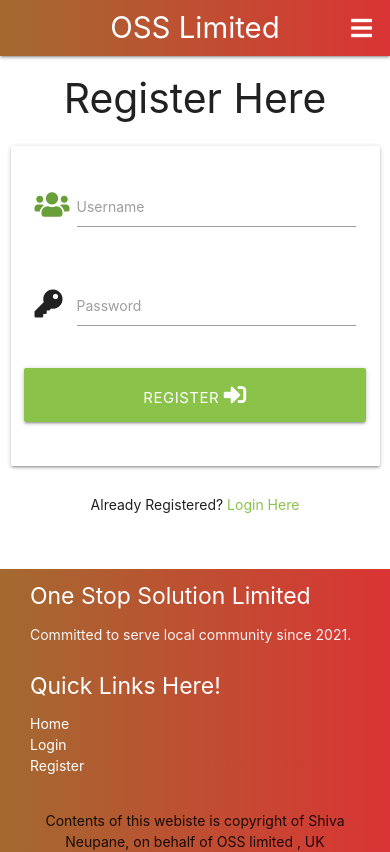
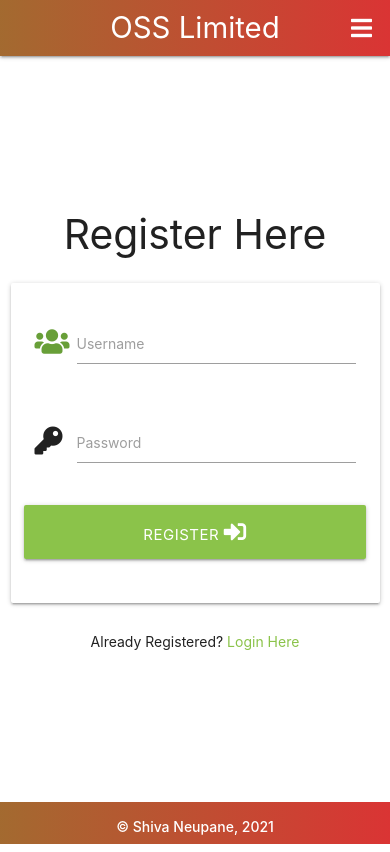
Before and after one commit to shiva123-coder/one-stop-solution, a Flask app: page /register in a window 390 px wide. Run offline with Flask 2, Linux system fonts and the light colour scheme; some libraries are stand-ins or nearby versions; some web fonts are replaced.

Commit message:
Remove some footer contents for better User experience, also added some media query in style.css to make page responsive.

```diff
--- a/static/css/style.css
+++ b/static/css/style.css
@@ -7,11 +7,13 @@ html{
 }
 
 body{
+    min-height: 100vh;
     margin: 0;
     padding: 0;
     font-size: 1rem;
     line-height: 1.5;
     overflow-x: hidden;
+    position: relative;
 }
 
 /* -----navbar----*/
@@ -56,7 +58,7 @@ body{
 }
 
 .image-head{
-    height: 350px;
+    /* height: 350px; */
     padding: 0;
 }
 
@@ -81,9 +83,9 @@ body{
     background-color: #ffffff !important;
 }
 
-.input-row{
+/* .input-row{
     margin-top: 9.8%;
-}
+} */
 
 .main-heading{
     margin-top: 5%;
@@ -156,27 +158,51 @@ border-top: 1px solid #d8abab;
 /* ------- footer ------*/
 #footer{
     background: linear-gradient(to right, #a06529f7, #da3434);
-    left: 0;
+    /* left: 0; */
     bottom: 0;
     width: 100vw;
+    height: 5vh;
+    /* margin-top: auto; */
+    position: absolute;
 }
 
+.footer-text{
+    color: #fff;
+    font-weight:500;
+}
 /*----media screen ---*/
 
 @media screen and (min-width:1200){
+    .main-heading{
+        margin-top: 15%;
+        margin-bottom: 5%;
+    }
 
 }
 
-@media screen and (max-width:992px){
+@media screen and (min-width:768px){
+    .main-heading{
+        margin-top: 15%;
+        margin-bottom: 5%;
+    }
+
+}
+
+@media screen and (min-width:992px){
+    .main-heading{
+        margin-top: 5%;
+        margin-bottom: 5%;
+    }
+}
+
+@media (min-width: 1024px) and (max-width: 1024px) {
+    .main-heading{
+        margin-top: 32%;
+    }
 
 }
 
 @media screen and (max-width:768px){
-
-}
-
-
-@media (min-width:1024px) and (max-width:1024px) {
     .main-heading{
         margin-top: 25%;
         margin-bottom: 5%;
@@ -186,5 +212,27 @@ border-top: 1px solid #d8abab;
 
 
 @media screen and (max-width:576px){
+    .main-heading{
+        margin-top: 40%;
+    }
+}
 
+
+@media screen and (max-width:330px){
+    .main-heading{
+        margin-top: 10%;
+        padding-bottom: 20%;
+    }
+
+    .text-info{
+        padding-bottom: 20%;
+    }
+
+    #footer{
+        height: 9vh;
+    }
+
+    .footer-text{
+        padding-bottom: 2%;
+    }
 }
--- a/templates/admin.html
+++ b/templates/admin.html
@@ -21,7 +21,7 @@
                       href="#job_modal{{ job._id }}">View
                       <i class="fas fa-eye"></i>
                       <a class="waves-effect waves-light white black-text btn modal-trigger btn-admin"
-                        href="#job_modal1">Delete
+                        href="#job_modal1{{ job._id }}">Delete
                         <i class="fas fa-mouse"></i></a>
                     </a>
                   </div>
@@ -48,7 +48,7 @@
                   <a href="#" class="modal-close white black-text btn">cancel</a>
                 </div>
               </div>
-              <div id="job_modal1" class="modal">
+              <div id="job_modal1{{ job._id }}" class="modal">
                 <div class="modal-content">
                   <h4 class="center-align text-warning-head">Are you sure you want to delete the job?</h4>
                   <p class="text-warning-sub">details can not be recover once deleted</p>
--- a/templates/base.html
+++ b/templates/base.html
@@ -74,28 +74,9 @@
   {% block content %}
   {% endblock %}
 
-  <div id="footer">
-    <div class="container footer-container">
-      <div class="row">
-        <div class="col l6 s12">
-          <h5 class="white-text">One Stop Solution Limited</h5>
-          <p class="grey-text text-lighten-4">Committed to serve local community since 2021.</p>
-        </div>
-        <div class="col l4 offset-l2 s12">
-          <h5 class="white-text">Quick Links Here!</h5>
-          <ul>
-            <li><a href="{{ url_for('home') }}" class="white-text">Home</a></li>
-            <li><a href="{{ url_for('login') }}" class="white-text">Login</a></li>
-            <li><a href="{{ url_for('register') }}" class="white-text">Register</a></li>
-          </ul>
-        </div>
+  <div id="footer" class="center-align">
+      <p class="footer-text">&copy; Shiva Neupane, 2021</p>
       </div>
-    </div>
-    <div class="footer-copyright">
-      <div class="container footer-container-sub center-align">
-      Contents of this webiste is copyright of Shiva Neupane, on behalf of OSS limited , UK
-      </div>
-    </div>
   </div>
 
   <script src="https://code.jquery.com/jquery-3.6.0.min.js"
--- a/templates/login.html
+++ b/templates/login.html
@@ -36,7 +36,7 @@
 <!---register option for new users-->
 <div class="row">
     <div class="col s12">
-        <p class="center-align">
+        <p class="center-align text-info">
             New Here?
             <a href="{{ url_for('register') }}" class="light-green-text">Register Account</a>
         </p>
--- a/templates/register.html
+++ b/templates/register.html
@@ -34,7 +34,7 @@
             <!----login option for those users who alraedy registered-->
             <div class="row">
                 <div class="col s12">
-                    <p class="center-align">
+                    <p class="center-align text-info">
                         Already Registered?
                         <a href="{{ url_for('login') }}" class="light-green-text">Login Here</a>
                     </p>
```
